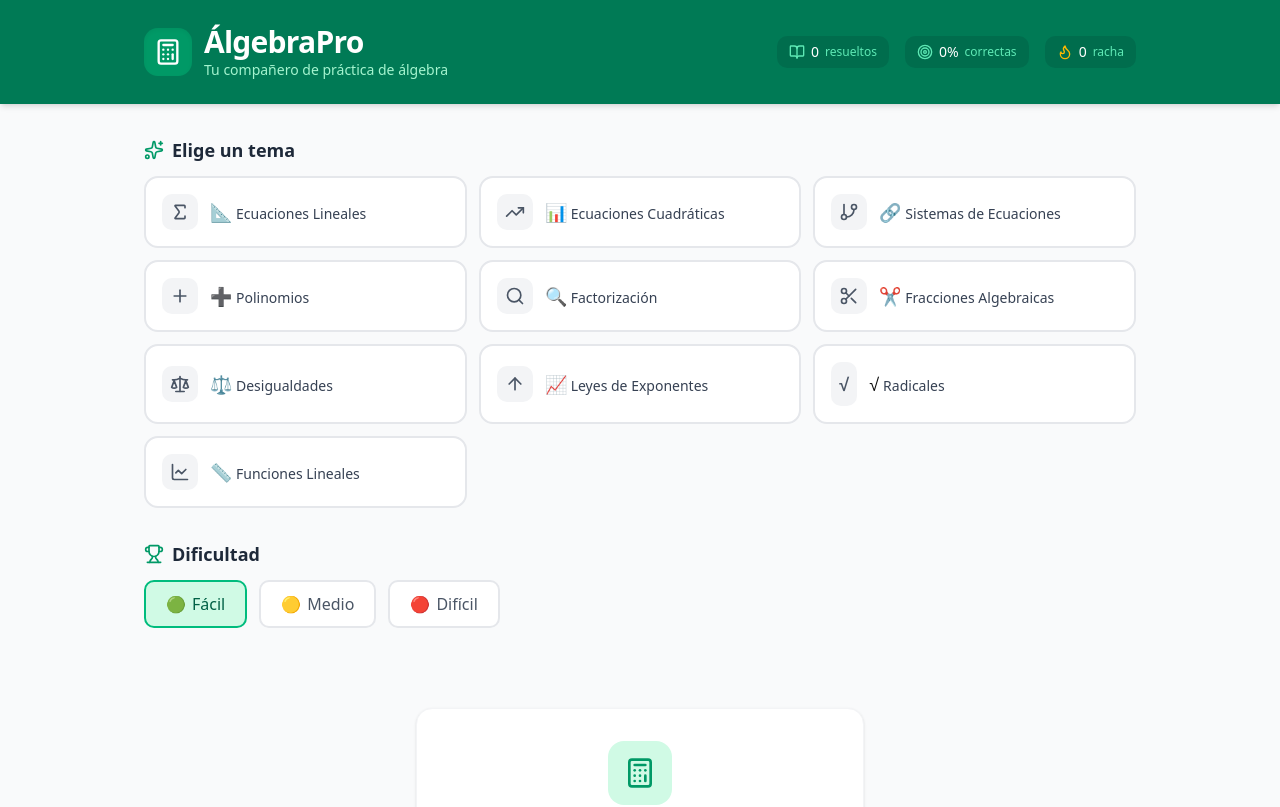
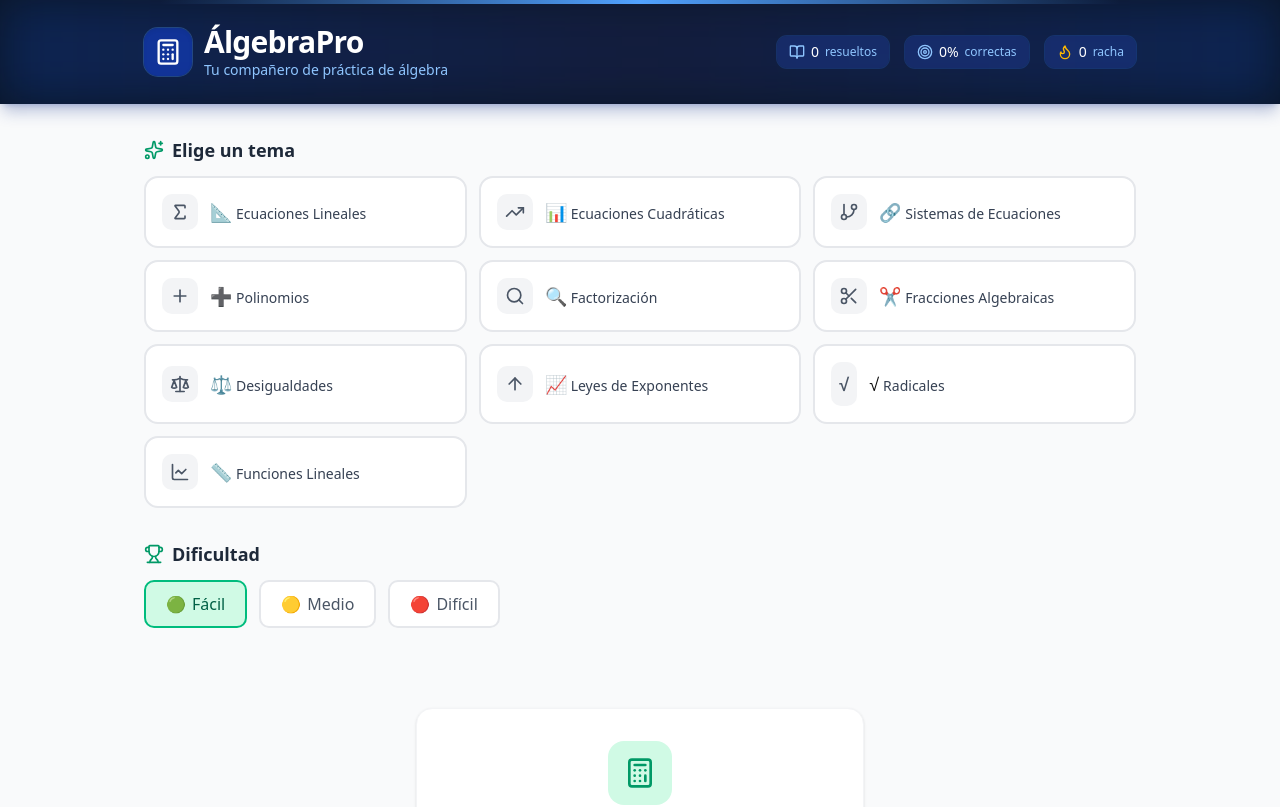
Before and after one commit to antonioava1961/gloma-algebra, a Next.js app: page / in a window 1280 px wide. Shown: the top 807 px of the page. Built offline with nearby package versions, Linux system fonts and the light colour scheme.

Commit message:
7655ae00-2822-482e-81a4-daaf7285a5c8

```diff
--- a/src/app/page.tsx
+++ b/src/app/page.tsx
@@ -249,35 +249,38 @@ export default function Home() {
   return (
     <div className="min-h-screen flex flex-col bg-gray-50">
       {/* ─── Header ─────────────────────────────────────────────── */}
-      <header className="bg-emerald-700 text-white shadow-md">
-        <div className="max-w-5xl mx-auto px-4 py-5 sm:py-6">
+      <header className="bg-[#0a1628] text-white shadow-lg shadow-blue-900/30 relative overflow-hidden">
+        {/* Glow effect */}
+        <div className="absolute inset-0 bg-gradient-to-r from-blue-600/20 via-indigo-500/10 to-blue-600/20 blur-xl" />
+        <div className="absolute top-0 left-1/2 -translate-x-1/2 w-3/4 h-1 bg-gradient-to-r from-transparent via-blue-400 to-transparent" />
+        <div className="relative z-10 max-w-5xl mx-auto px-4 py-5 sm:py-6">
           <div className="flex flex-col sm:flex-row sm:items-center sm:justify-between gap-4">
             <div className="flex items-center gap-3">
-              <div className="bg-emerald-600 p-2.5 rounded-xl shadow-inner">
+              <div className="bg-blue-700/50 p-2.5 rounded-xl shadow-inner ring-1 ring-blue-400/30">
                 <Calculator className="size-7" />
               </div>
               <div>
                 <h1 className="text-2xl sm:text-3xl font-bold tracking-tight">ÁlgebraPro</h1>
-                <p className="text-emerald-200 text-sm">Tu compañero de práctica de álgebra</p>
+                <p className="text-blue-300 text-sm">Tu compañero de práctica de álgebra</p>
               </div>
             </div>
 
             {/* Stats bar */}
             <div className="flex gap-3 sm:gap-4">
-              <div className="flex items-center gap-1.5 bg-emerald-800/50 px-3 py-1.5 rounded-lg">
-                <BookOpen className="size-4 text-emerald-300" />
+              <div className="flex items-center gap-1.5 bg-blue-900/50 px-3 py-1.5 rounded-lg ring-1 ring-blue-500/20">
+                <BookOpen className="size-4 text-blue-300" />
                 <span className="text-sm font-medium">{stats.solved}</span>
-                <span className="text-xs text-emerald-300 hidden sm:inline">resueltos</span>
+                <span className="text-xs text-blue-300 hidden sm:inline">resueltos</span>
               </div>
-              <div className="flex items-center gap-1.5 bg-emerald-800/50 px-3 py-1.5 rounded-lg">
-                <Target className="size-4 text-emerald-300" />
+              <div className="flex items-center gap-1.5 bg-blue-900/50 px-3 py-1.5 rounded-lg ring-1 ring-blue-500/20">
+                <Target className="size-4 text-blue-300" />
                 <span className="text-sm font-medium">{accuracy}%</span>
-                <span className="text-xs text-emerald-300 hidden sm:inline">correctas</span>
+                <span className="text-xs text-blue-300 hidden sm:inline">correctas</span>
               </div>
-              <div className="flex items-center gap-1.5 bg-emerald-800/50 px-3 py-1.5 rounded-lg">
+              <div className="flex items-center gap-1.5 bg-blue-900/50 px-3 py-1.5 rounded-lg ring-1 ring-blue-500/20">
                 <Flame className="size-4 text-amber-400" />
                 <span className="text-sm font-medium">{stats.streak}</span>
-                <span className="text-xs text-emerald-300 hidden sm:inline">racha</span>
+                <span className="text-xs text-blue-300 hidden sm:inline">racha</span>
               </div>
             </div>
           </div>
```
